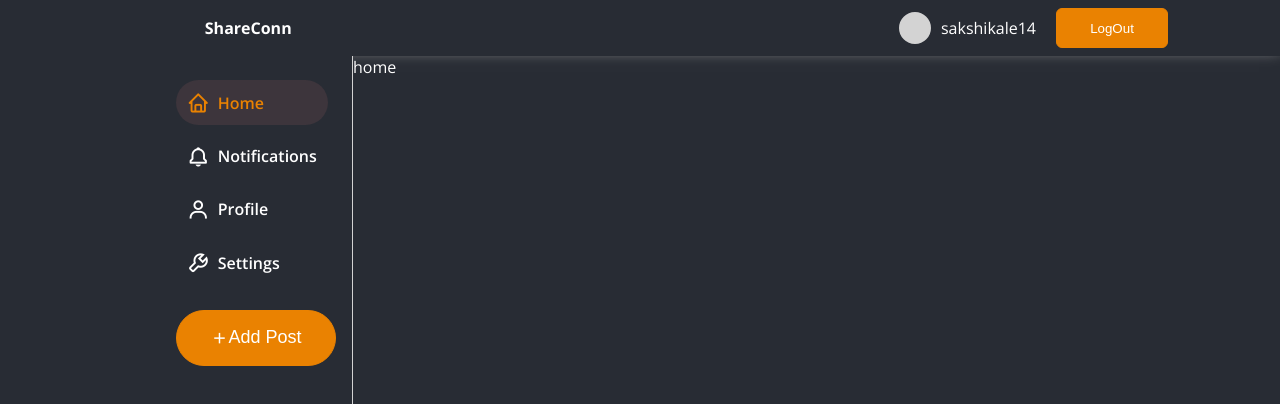
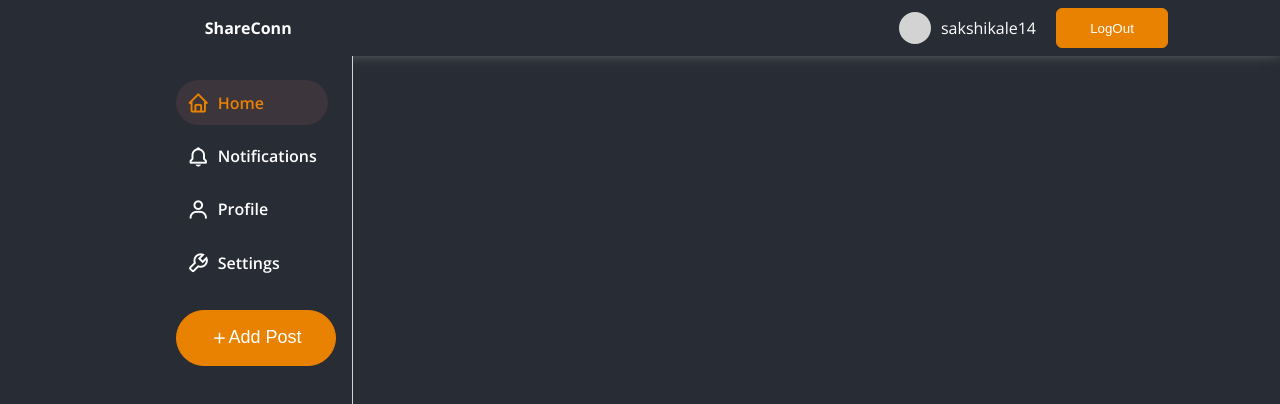
Before and after one commit to adupatil/ShareConn, a React (Create React App) app in the folder frontend/: page /u/home/1 in a window 1280 px wide. Shown: the top 404 px of the page. Built offline with nearby package versions, Linux system fonts and the light colour scheme.

Commit message:
refactored structure of code--redux

```diff
--- a/frontend/src/components/Bars/EngagementBar.js
+++ b/frontend/src/components/Bars/EngagementBar.js
@@ -3,8 +3,7 @@ import {LikeBtn,CommentBtn} from '../Buttons/EngagementButtons'
 
 
 function EngagementBar(props){
-    console.log('%%%')
-    console.log(props.postDetail)
+
 
 
 
--- a/frontend/src/components/Buttons/EngagementButtons.js
+++ b/frontend/src/components/Buttons/EngagementButtons.js
@@ -8,11 +8,10 @@ function LikeBtn(props){
     // if uid in user_id list of posts liked then true else false
     const [liked,setLiked]=useState(false)
     const post_id=props.postDetail.id;
-    console.log(post_id)
+
     const post=useSelector(state=> state.posts.user_posts.find(p=>p.id===post_id))
     const dispatch=useDispatch()
-    console.log(props.postDetail)
-    console.log(post)
+
     const likedStyle={
         color:'red'
     }
--- a/frontend/src/components/Pages/Home.js
+++ b/frontend/src/components/Pages/Home.js
@@ -7,22 +7,27 @@ import PostList from '../Posts/PostList';
 //router
 import {useParams} from 'react-router'
 // redux
+import {useDispatch,useSelector} from 'react-redux';
+// slices
+
+
 
 
 function Home(props) {
-    // const uid=useParams().id
-    // useEffect(()=>{
-    //         props.fetchUser(uid)
-    //         props.fetchUserPost(uid)
-    //     },[])
+    const dispatch = useDispatch();
+    const userDetails=useSelector(state=>state.user.userDetails)
+    const uid=useParams().id
+    const posts=useSelector(state=>state.posts)
+    const Allposts=posts.user_posts.concat(posts.followed_posts)
+
     // sort users post and posts of subconn they follow acc to date and time.
 
 
     return(
-        // <div className="listContainerScroll">
-        //     <PostList postList={props.userPosts} uid={uid} userDetails={props.userDetails}></PostList>
-        // </div>
-        'home'
+        <div className="listContainerScroll">
+            <PostList postList={Allposts} uid={uid} userDetails={userDetails}></PostList>
+        </div>
+
 
 
 
```
